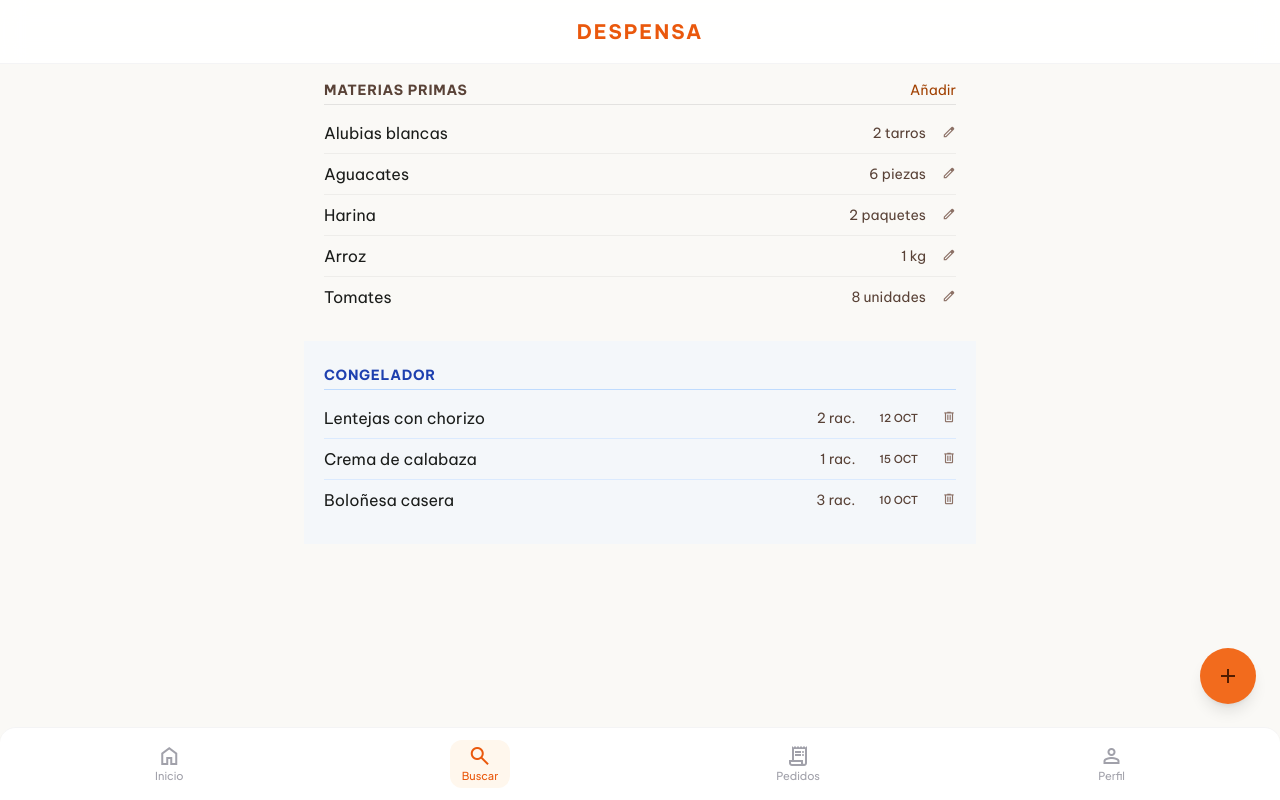
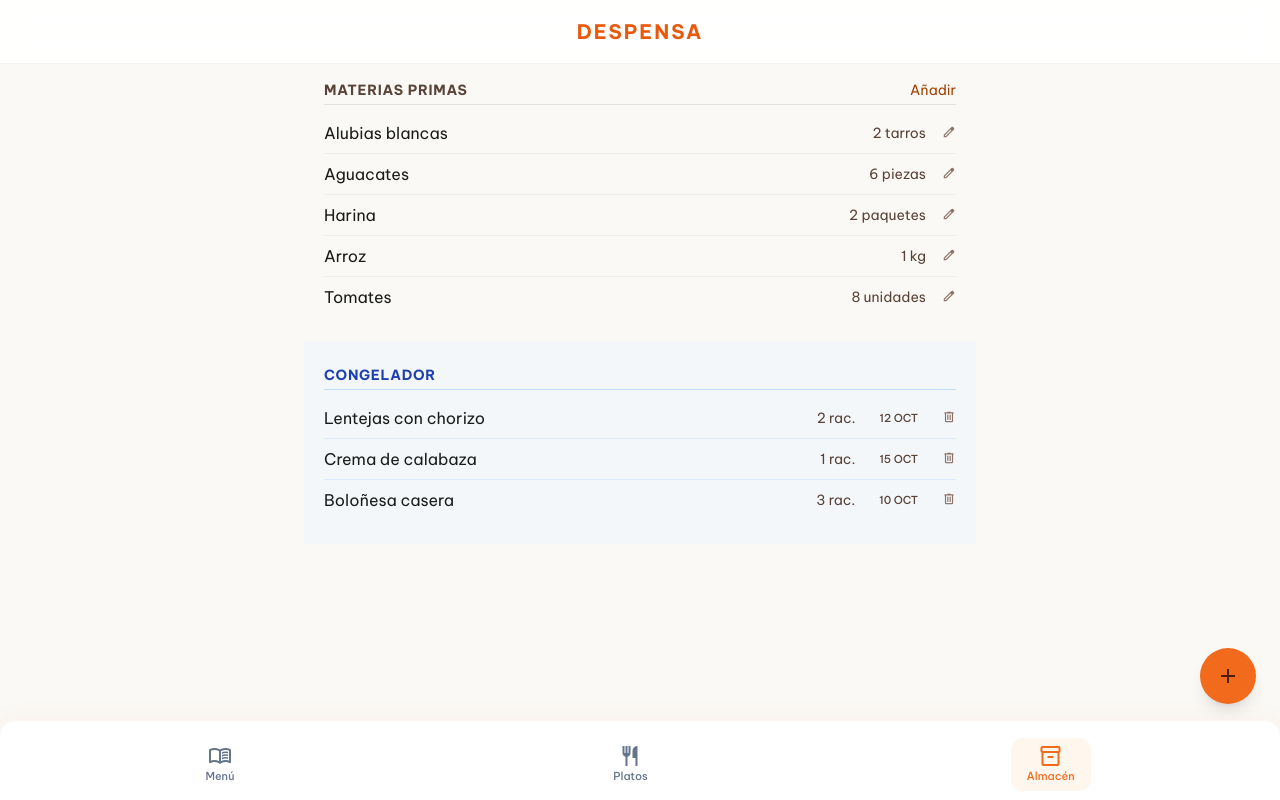
Before and after one commit to JLSanGir/BMenu, a website: page Almacen.html in a window 1280 px wide. Drawn offline with nearby package versions, Linux system fonts and the light colour scheme.

Commit message:
Sistema completo 01

```diff
--- a/Almacen.html
+++ b/Almacen.html
@@ -116,7 +116,7 @@
 <section class="mb-lg">
 <div class="flex items-center justify-between mb-sm border-b border-surface-variant pb-xs">
 <h3 class="text-label-md font-bold text-on-surface-variant uppercase tracking-wider">Materias Primas</h3>
-<button class="text-primary font-label-md text-sm hover:underline">Añadir</button>
+<button onclick="prompt('Nombre de la nueva materia prima:')" class="text-primary font-label-md text-sm hover:underline">Añadir</button>
 </div>
 <div class="divide-y divide-surface-variant/50">
 <!-- Ingredient Items: Compact List -->
@@ -208,26 +208,22 @@
 </section>
 </main>
 <!-- BottomNavBar -->
-<nav class="bg-white/95 dark:bg-zinc-950/95 backdrop-blur-lg fixed bottom-0 left-0 w-full z-50 flex justify-around items-center px-4 py-3 pb-safe border-t border-zinc-100 dark:border-zinc-800 shadow-sm rounded-t-[16px]">
-<a class="flex flex-col items-center justify-center text-zinc-400 px-3 py-1" href="#">
-<span class="material-symbols-outlined" data-icon="home">home</span>
-<span class="font-['Plus_Jakarta_Sans'] text-[11px] font-medium">Inicio</span>
+<nav class="bg-white/95 dark:bg-slate-900/95 backdrop-blur-lg fixed bottom-0 left-0 w-full z-50 flex justify-around items-center px-4 pt-2 pb-safe-offset-2 h-20 border-t border-orange-50 dark:border-orange-900/20 shadow-[0_-4px_20px_rgba(242,107,29,0.05)] rounded-t-[16px]">
+<a class="flex flex-col items-center justify-center text-slate-500 dark:text-slate-400 px-4 py-1.5 hover:text-[#F26B1D] active:scale-90 transition-transform duration-200 ease-out" href="index.html">
+<span class="material-symbols-outlined">menu_book</span>
+<span class="font-plus-jakarta-sans font-medium text-[11px]">Menú</span>
 </a>
-<a class="flex flex-col items-center justify-center text-orange-600 bg-orange-50 rounded-xl px-3 py-1" href="#">
-<span class="material-symbols-outlined" data-icon="search">search</span>
-<span class="font-['Plus_Jakarta_Sans'] text-[11px] font-medium">Buscar</span>
+<a class="flex flex-col items-center justify-center text-slate-500 dark:text-slate-400 px-4 py-1.5 hover:text-[#F26B1D] active:scale-90 transition-transform duration-200 ease-out" href="platos.html">
+<span class="material-symbols-outlined">restaurant</span>
+<span class="font-plus-jakarta-sans font-medium text-[11px]">Platos</span>
 </a>
-<a class="flex flex-col items-center justify-center text-zinc-400 px-3 py-1" href="#">
-<span class="material-symbols-outlined" data-icon="receipt_long">receipt_long</span>
-<span class="font-['Plus_Jakarta_Sans'] text-[11px] font-medium">Pedidos</span>
-</a>
-<a class="flex flex-col items-center justify-center text-zinc-400 px-3 py-1" href="#">
-<span class="material-symbols-outlined" data-icon="person">person</span>
-<span class="font-['Plus_Jakarta_Sans'] text-[11px] font-medium">Perfil</span>
+<a class="flex flex-col items-center justify-center text-[#F26B1D] bg-orange-50 dark:bg-orange-900/20 rounded-xl px-4 py-1.5 transition-all duration-300 active:scale-90" href="Almacen.html">
+<span class="material-symbols-outlined">inventory_2</span>
+<span class="font-plus-jakarta-sans font-medium text-[11px]">Almacén</span>
 </a>
 </nav>
 <!-- FAB -->
-<button class="fixed bottom-24 right-6 w-14 h-14 bg-primary-container text-on-primary-container rounded-full shadow-lg flex items-center justify-center active:scale-95 transition-transform z-40">
+<button onclick="prompt('Añadir nuevo elemento:')" class="fixed bottom-24 right-6 w-14 h-14 bg-primary-container text-on-primary-container rounded-full shadow-lg flex items-center justify-center active:scale-95 transition-transform z-40">
 <span class="material-symbols-outlined" data-icon="add" style="font-variation-settings: 'FILL' 1;">add</span>
 </button>
 </body></html>
```
Also changed, not shown: platos.html (+8 -8 lines).
